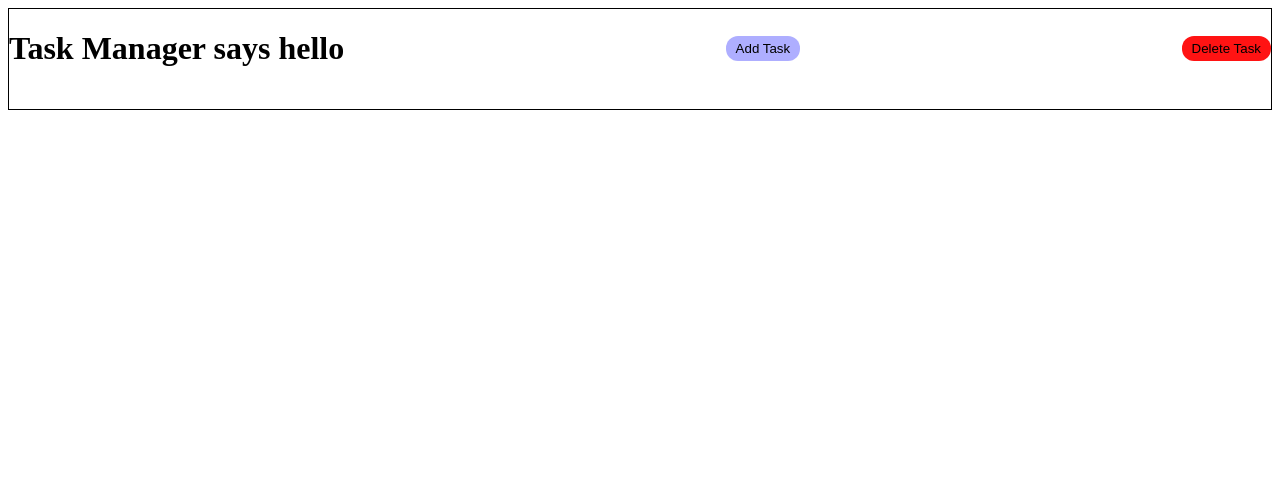
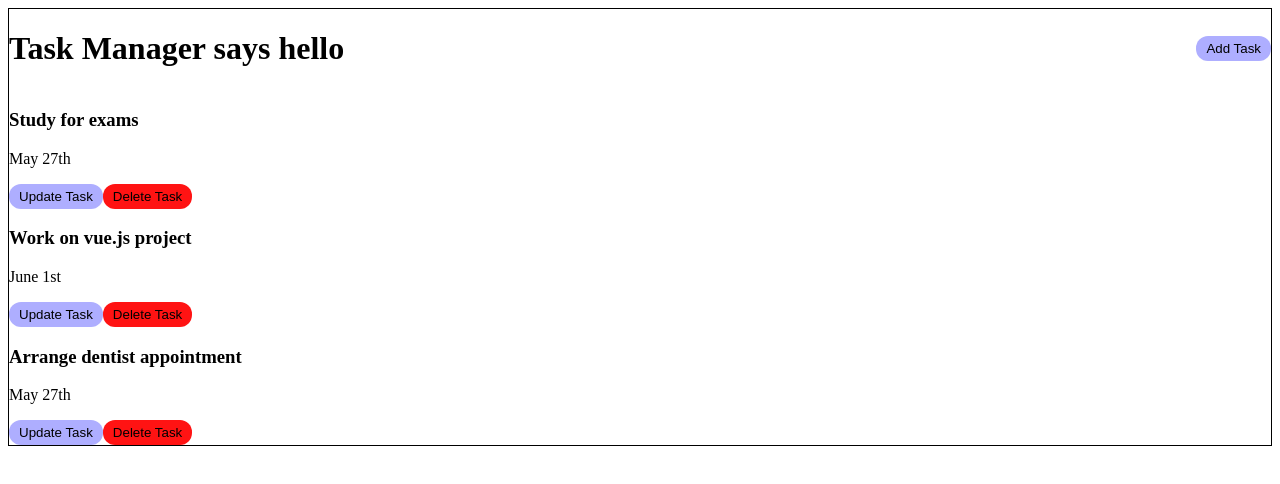
Before and after one commit to apdraganis/Vue-Task-Manager, a Vue app: page / in a window 1280 px wide. Shown: the top 484 px of the page. Built offline with nearby package versions, Linux system fonts and the light colour scheme.

Commit message:
add TaskList and TaskItem components

```diff
--- a/src/App.vue
+++ b/src/App.vue
@@ -1,17 +1,44 @@
 <template>
   <div class="container">
     <TaskHeader title="hello" />
+    <TaskList v-bind:tasks="tasks" />
   </div>
 </template>
 
 <script>
 import TaskHeader from './components/TaskHeader.vue';
+import TaskList from './components/TaskList.vue';
 
 export default {
   name: 'App',
   components: {
     TaskHeader,
+    TaskList,
   },
+  data() {
+    return {
+      tasks: [],
+    }
+  },
+  created() {
+    this.tasks = [
+      {
+        id: 1,
+        text: 'Study for exams',
+        day: 'May 27th',
+      },
+      {
+        id: 2,
+        text: 'Work on vue.js project',
+        day: 'June 1st',
+      },
+      {
+        id: 3,
+        text: 'Arrange dentist appointment',
+        day: 'May 27th',
+      }
+    ]
+  }
 }
 </script>
 
--- a/src/components/TaskButton.vue
+++ b/src/components/TaskButton.vue
@@ -1,5 +1,5 @@
 <template>
-  <button>{{ buttonText }}</button>
+  <button @click="onClick()">{{ buttonText }}</button>
 </template>
 
 <script>
@@ -12,6 +12,11 @@ export default {
       type: String,
     },
   },
+  methods: {
+    onClick() {
+      console.log('Clicked!');
+    },
+  },
 }
 </script>
 
--- a/src/components/TaskHeader.vue
+++ b/src/components/TaskHeader.vue
@@ -2,7 +2,6 @@
   <header>
     <h1>Task Manager says {{ title }}</h1>
     <TaskButton buttonText="Add Task" class="button-default" />
-    <TaskButton buttonText="Delete Task" class="button-delete" />
   </header>
 </template>
 
--- /dev/null
+++ b/src/components/TaskItem.vue
@@ -0,0 +1,21 @@
+<template>
+  <h3>{{ task.text }}</h3>
+  <p>{{ task.day }}</p>
+  <TaskButton class="button-default" buttonText='Update Task' />
+  <TaskButton class="button-delete" buttonText='Delete Task' />
+</template>
+
+
+<script>
+import TaskButton from './TaskButton.vue';
+
+export default {
+  name: 'TaskItem',
+  props: {
+    task: Object
+  },
+  components: {
+    TaskButton,
+  }
+}
+</script>
--- /dev/null
+++ b/src/components/TaskList.vue
@@ -0,0 +1,18 @@
+<template>
+  <div v-for="task in tasks" v-bind:key="task.id">
+    <TaskItem v-bind:task='task' />
+  </div>
+</template>
+
+
+<script>
+import TaskItem from './TaskItem.vue';
+
+export default {
+  name: "TaskList",
+  props: {
+    tasks: Array,
+  },
+  components: { TaskItem }
+}
+</script>
```
